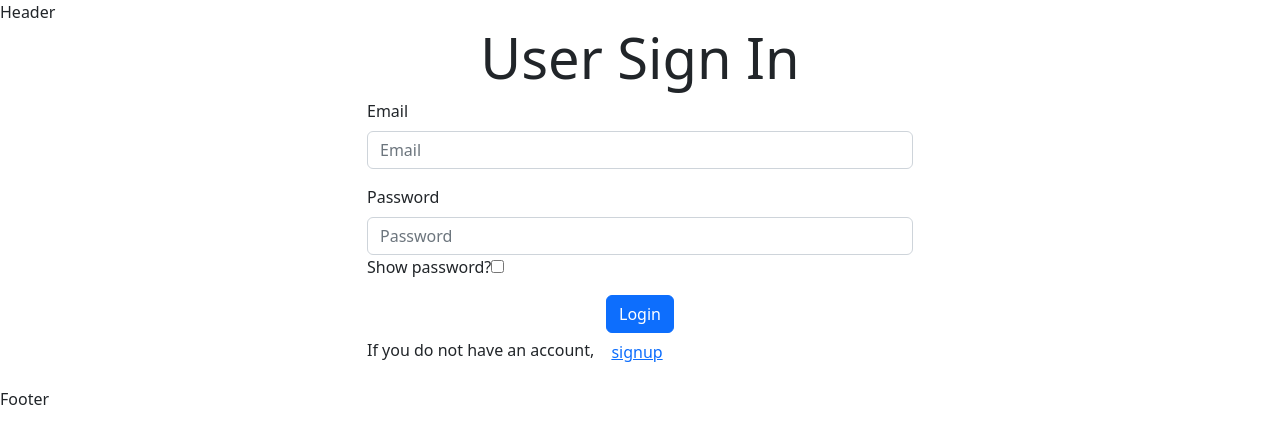
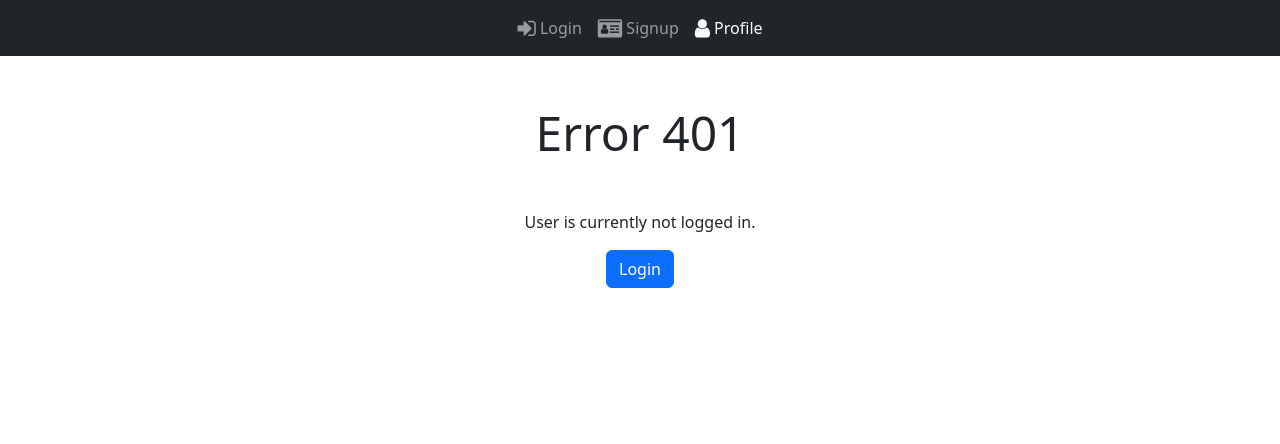
Before and after one commit to tomilayobenson/quickly-account, a React (Create React App) app: page /profile in a window 1280 px wide. Before the commit this address led to /. Shown: the top 444 px of the page. Built offline with nearby package versions, Linux system fonts and the light colour scheme.

Commit message:
added call to get user endpoint and styled views

```diff
--- a/src/App.css
+++ b/src/App.css
@@ -27,6 +27,9 @@
 .App-link {
   color: #61dafb;
 }
+div.collapse.navbar-collapse {
+  justify-content: center;
+}
 
 @keyframes App-logo-spin {
   from {
--- a/src/App.js
+++ b/src/App.js
@@ -1,7 +1,6 @@
 import './App.css';
 import Header from './components/Header';
 import { Route, Routes } from 'react-router-dom';
-import Footer from './components/Footer';
 import Login from './views/Login';
 import Signup from './views/Signup';
 import Profile from './views/Profile';
@@ -10,14 +9,13 @@ function App() {
   return (
     <>
       <Header />
-      <div class="d-flex flex-column justify-content-center">
+      <div className="d-flex flex-column justify-content-center mt-5">
         <Routes>
           <Route path='/' element={<Login />} />
           <Route path='signup' element={<Signup />} />
           <Route path='profile' element={<Profile />} />
         </Routes>
       </div>
-      <Footer />
     </>
   );
 }
--- a/src/components/Footer.js
+++ /dev/null
@@ -1,9 +0,0 @@
-import React from 'react'
-
-const Footer = () => {
-  return (
-    <div>Footer</div>
-  )
-}
-
-export default Footer
--- a/src/components/Header.js
+++ b/src/components/Header.js
@@ -1,9 +1,37 @@
-import React from 'react'
+import { useState } from "react";
+import { Navbar, Collapse, NavbarToggler, NavItem, Nav } from "reactstrap";
+import { NavLink } from "react-router-dom";
+
 
 const Header = () => {
-  return (
-    <div>Header</div>
-  )
-}
+    const [menuOpen, setMenuOpen] = useState(false)
 
-export default Header
+    return (
+        <div>
+            <Navbar dark color="dark" sticky='top' expand='md' className="justify-content-center">
+                <NavbarToggler onClick={() => setMenuOpen(!menuOpen)} />
+                <Collapse isOpen={menuOpen} navbar>
+                    <Nav navbar>
+                        <NavItem className="mr-5">
+                            <NavLink className='nav-link' to='/' >
+                                <i className='fa fa-sign-in fa-lg' /> Login
+                            </NavLink>
+                        </NavItem>
+                        <NavItem className="mr-5">
+                            <NavLink className='nav-link' to='/signup' >
+                                <i className='fa fa-id-card fa-lg' /> Signup
+                            </NavLink>
+                        </NavItem>
+                        <NavItem>
+                            <NavLink className='nav-link' to='/profile' >
+                                <i className='fa fa-user fa-lg' /> Profile
+                            </NavLink>
+                        </NavItem>
+                    </Nav>
+                </Collapse>
+            </Navbar>
+        </div>
+    );
+};
+
+export default Header;
--- a/src/components/login/LoginForm.js
+++ b/src/components/login/LoginForm.js
@@ -1,18 +1,19 @@
-import React, { useState } from 'react';
+import React, { useState, useEffect } from 'react';
 import { useNavigate } from 'react-router-dom';
 import { Formik, Form, Field, ErrorMessage } from 'formik';
 import { Row, Col, FormGroup, Label, Button } from 'reactstrap';
 import { validateLoginForm } from './validateLoginForm';
+import { inject, observer } from 'mobx-react';
 import axios from 'axios';
 import { baseUrl } from '../../shared/baseUrl';
 
-const LoginForm = () => {
+const LoginForm = ({store}) => {
+    const navigate = useNavigate();
     const [isShown, setIsShown] = useState(false);
     const togglePassword = () => {
         setIsShown((isShown) => !isShown);
     };
-    const handleLogin = async (values, { resetForm }) => {
-        // const token = localStorage.getItem('token')
+    const handleLogin = async (values) => {
         try {
             const response = await axios.post(`${baseUrl}auth/login`,
                 {
@@ -24,16 +25,33 @@ const LoginForm = () => {
                         'Content-Type': 'application/json'
                     }
                 })
-            console.log(response.data);
             localStorage.setItem('token', response.data.token);
-            // setUser(response.data.user);
-            resetForm()
+
+            try {
+                const response = await axios.get(`${baseUrl}auth/user`,
+                    {
+                        headers: {
+                            'Authorization':`Bearer ${localStorage.getItem('token')}`
+                        }
+                    }
+                );
+                // console.log(response)
+                store.updateUser(response.data.user);
+            } catch(error) {
+                console.error(error);
+                console.log('User fetch failed');
+            }
 
         } catch (error) {
             console.error(error);
             console.log('User login failed');
         }
     }
+    useEffect(() => {
+        if (store.user) {
+            navigate('/profile');
+        }
+    }, [store.user])
     return (
         <Formik
 
@@ -84,4 +102,4 @@ const LoginForm = () => {
     )
 }
 
-export default LoginForm
+export default inject('store')(observer(LoginForm));
--- a/src/components/signup/SignupForm.js
+++ b/src/components/signup/SignupForm.js
@@ -13,7 +13,7 @@ const SignupForm = ({ store }) => {
     const togglePassword = () => {
         setIsShown(!isShown);
     };
-    const handleSignup = async (values, { resetForm }) => {
+    const handleSignup = async (values) => {
         const details = JSON.stringify({
             email: values.email,
             password: values.password,
@@ -30,10 +30,21 @@ const SignupForm = ({ store }) => {
                         'Content-Type': 'application/json'
                     }
                 })
-            console.log(response.data);
             localStorage.setItem('token', response.data.token);
-            store.updateUser(response.data.user);
-            // resetForm();
+            try {
+                const response = await axios.get(`${baseUrl}auth/user`,
+                    {
+                        headers: {
+                            'Authorization': `Bearer ${localStorage.getItem('token')}`
+                        }
+                    }
+                );
+                // console.log(response)
+                store.updateUser(response.data.user);
+            } catch (error) {
+                console.error(error);
+                console.log('User fetch failed');
+            }
         } catch (error) {
             console.error(error);
             console.log('User signup failed');
@@ -123,6 +134,9 @@ const SignupForm = ({ store }) => {
                 <FormGroup>
                     <Label htmlFor="company">Comapny Name</Label>
                     <Field name="company" className="form-control" id="company" />
+                    <ErrorMessage name='company' >
+                        {(msg) => <p className='text-danger'> {msg}</p>}
+                    </ErrorMessage>
                 </FormGroup>
                 <div className="text-center">
                     <Button type='submit' color='primary' >Signup</Button>
--- a/src/components/signup/validateSignupForm.js
+++ b/src/components/signup/validateSignupForm.js
@@ -1,5 +1,5 @@
 export const validateSignupForm = (values) => {
-    const { email, password, firstName, confirmEmail, confirmPassword } = values;
+    const { email, password, firstName, confirmEmail, confirmPassword,company } = values;
     const pattern = /^\w+@[a-zA-Z_]+?\.[a-zA-Z]{2,3}$/;
     const errors = {}
 
@@ -21,5 +21,8 @@ export const validateSignupForm = (values) => {
     } else if (password !== confirmPassword) {
         errors.password = 'Paswords do not match'
     }
+    if (!company) {
+        errors.company = 'Required'
+    }
     return errors;
 }
--- a/src/index.js
+++ b/src/index.js
@@ -7,12 +7,12 @@ import 'bootstrap/dist/css/bootstrap.min.css';
 import 'font-awesome/css/font-awesome.css';
 import { BrowserRouter } from 'react-router-dom';
 import { Provider } from 'mobx-react';
-import Store from './shared/Store';
+import store from './shared/Store';
 
 const root = ReactDOM.createRoot(document.getElementById('root'));
 root.render(
   <React.StrictMode>
-    <Provider store={Store}>
+    <Provider store={store}>
       <BrowserRouter>
         <App />
       </BrowserRouter>
--- a/src/shared/Store.js
+++ b/src/shared/Store.js
@@ -15,4 +15,6 @@ class Store {
     }
 }
 
-export default new Store();
+const store = new Store();
+
+export default store;
--- a/src/views/Login.js
+++ b/src/views/Login.js
@@ -8,10 +8,10 @@ const Login = () => {
   return (
     <Container>
       <Row>
-      <h3 className="text-center display-4">User Sign In</h3>
+      <h3 className="text-center display-4 mb-5">User Sign In</h3>
         <Col md={{ offset: 3, size: 6 }}>
           <LoginForm />
-          <p>If you do not have an account, <Button color="link" onClick={() => {navigate('/signup')}}>signup</Button></p>
+          <p className="text-center">If you do not have an account, <Button color="link" onClick={() => {navigate('/signup')}}>signup</Button></p>
         </Col>
       </Row>
     </Container>
--- a/src/views/Profile.js
+++ b/src/views/Profile.js
@@ -1,23 +1,35 @@
 import React from 'react';
 import { useNavigate } from 'react-router-dom';
 import myAvatar from '../images/avatar.jpeg';
-import { Card, CardBody, CardTitle, CardSubtitle, CardText, Button } from 'reactstrap';
+import { Row, Col, Container, Card, CardBody, CardTitle, CardSubtitle, CardText, Button } from 'reactstrap';
 import { inject, observer } from 'mobx-react';
-import { Row, Col, Container } from 'reactstrap'
 
 const Profile = ({ store }) => {
-  const navigate = useNavigate()
+  const navigate = useNavigate();
   const handleButton = () => {
     localStorage.removeItem('token');
     store.updateUser(null)
   }
   if (!store.user) {
-    navigate('/')
-  } else{
     return (
       <Container>
         <Row>
-        <Col xs = {{offset:1, size:10}} md={{ offset: 4, size: 4 }}>
+          <Col md={{ offset: 4, size: 4 }} className='align-items-center'>
+            <h3 className="text-center display-5 mb-5">Error 401</h3>
+            <p className="text-center">User is currently not logged in.</p>
+            <div className="text-center">
+              <Button color="primary" onClick={() => { navigate('/') }}>Login</Button>
+            </div>
+
+          </Col>
+        </Row>
+      </Container>
+    )
+  } else {
+    return (
+      <Container>
+        <Row>
+          <Col xs={{ offset: 1, size: 10 }} md={{ offset: 4, size: 4 }}>
             <h3 className="text-center display-5">User Profile</h3>
             <Card
               style={{
@@ -39,7 +51,7 @@ const Profile = ({ store }) => {
                   {store.user.email}
                 </CardSubtitle>
                 <CardText>
-                Hey there, it's time to get to work.
+                  I currently work with {store.user.Company.name}
                 </CardText>
                 <Button onClick={handleButton}>
                   Signout
--- a/src/views/Signup.js
+++ b/src/views/Signup.js
@@ -9,9 +9,9 @@ const navigate = useNavigate()
     <Container>
       <Row>
         <Col md={{ offset: 3, size: 6 }}>
-        <h3 className="text-center display-4">User Registration</h3>
+        <h3 className="text-center display-4 mb-5">User Registration</h3>
           <SignupForm />
-          <p>If you already have an account, <Button color="link" onClick={() => {navigate('/')}}>login</Button></p>
+          <p className="text-center">If you already have an account, <Button color="link" onClick={() => {navigate('/')}}>login</Button></p>
         </Col>
       </Row>
     </Container>
```
Lines whose indentation alone changed are shown as unchanged.
